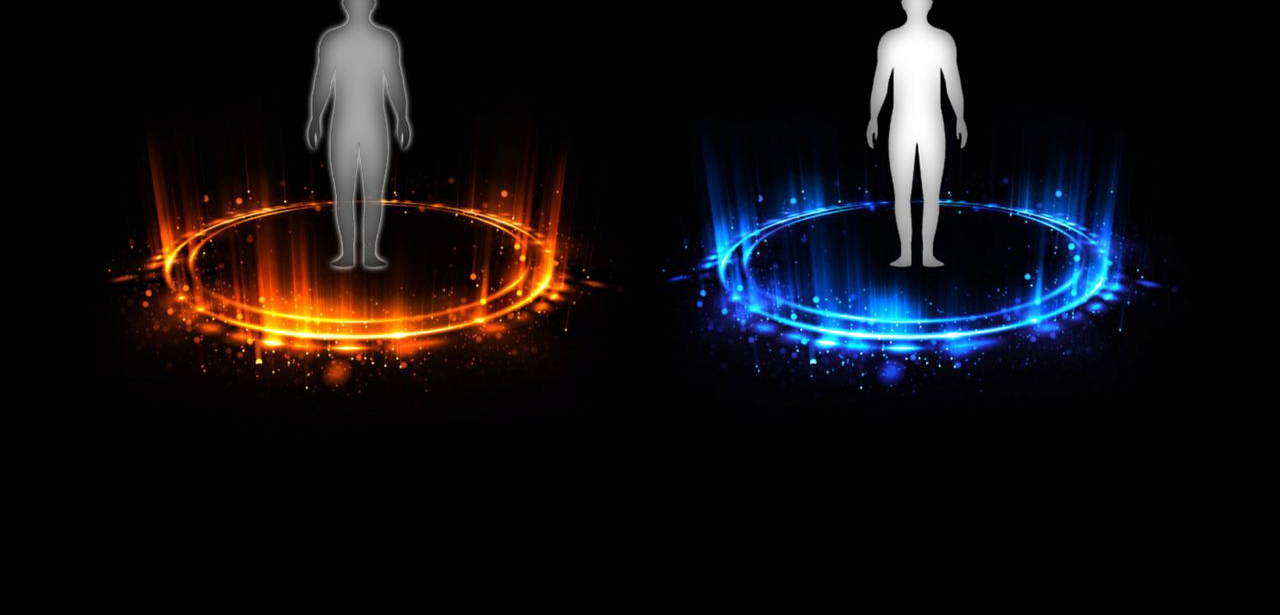
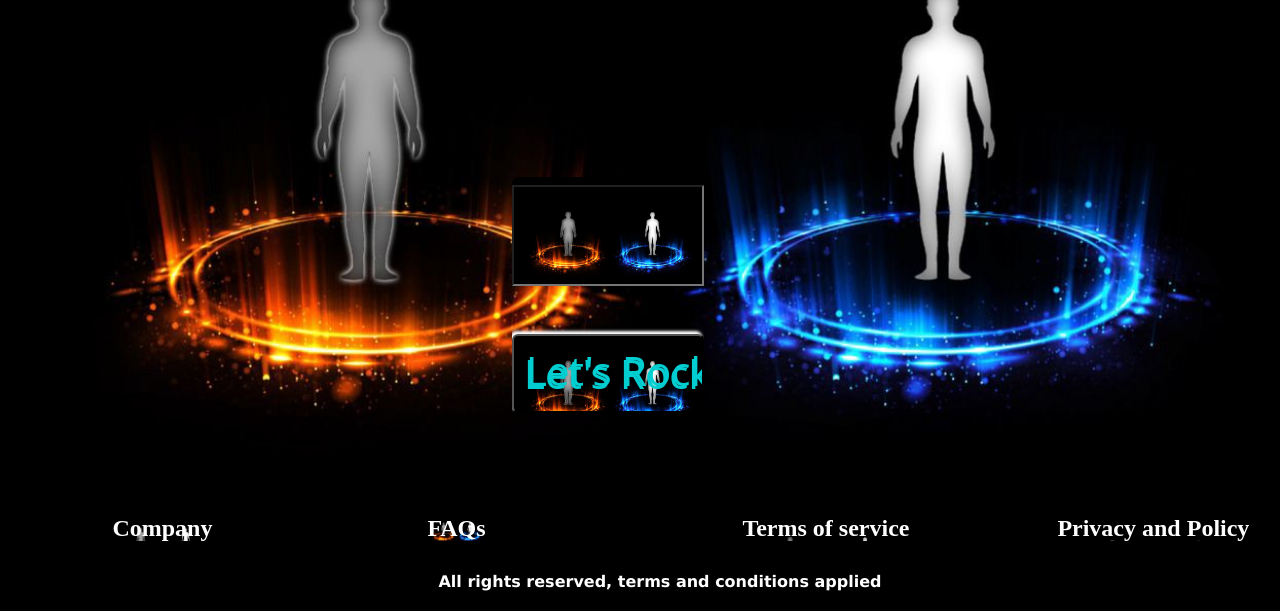
Before and after one commit to Ezra-Kipchumba/teleport, a plain HTML site: page Teleport/index.html in a window 1280 px wide. Shown: the part 185-800 px from the top of the page. Drawn offline with Linux system fonts and the light colour scheme.

Commit message:
style html

```diff
--- a/Teleport/index.css
+++ b/Teleport/index.css
@@ -1,16 +1,23 @@
-*{
+* {
     margin: 0;
     box-sizing: border-box;
-    background-image: url(./assets/teleworld1.jpeg);
+    background: url(./assets/teleworld1.jpeg)no-repeat;
     background-color: transparent;
+    width: 100%;
+    background-size: 100%;
+    overflow: hidden;
 }
-.top-h{
+
+.top-h {
     color: white;
     overflow: hidden;
     margin-left: 30px;
     font-size: xx-large;
+    font-family: Georgia, serif;
+    line-height: 2em;
 }
-.nav{
+
+.nav {
     text-align: center;
     padding: 36px 18px;
     font-size: 30px;
@@ -19,3 +26,91 @@
     align-items: center;
     color: aliceblue;
 }
+
+a:hover {
+    color: green;
+    text-decoration: underline overline;
+    transition: 0.5s;
+}
+
+.main {
+    height: 41vh;
+}
+
+#city {
+    padding: 30px 20px;
+    margin: 8px 0;
+    box-sizing: border-box;
+    color: white;
+    font-size: xx-large;
+    background-color: black;
+    font-weight: 700;
+}
+
+#btn {
+    margin-top: 40px;
+    cursor: pointer;
+    padding: 10px;
+    color: darkturquoise;
+    background-color: black;
+    font-family: system-ui, sans-serif;
+    border-radius: 6px;
+    font-size: 40px;
+    font-weight: 300;
+    text-shadow: 2px -3px;
+    white-space: nowrap;
+    box-shadow: -2px -3px 3px white;
+    transition: all 0.5s;
+
+}
+
+.main {
+    box-sizing: border-box;
+    border-radius: 8px;
+    margin-top: 15%;
+    width: 15%;
+    align-items: center;
+    margin-left: 40%;
+}
+
+#btn span{
+    cursor: pointer;
+    display: inline-block;
+    position: relative;
+    transition: 0.5s;
+}
+
+#btn span:after {
+    content: '\00bb';
+    position: absolute;
+    opacity: 0;
+    top: 0;
+    right: -20px;
+    transition: 0.5s;
+}
+
+#btn:hover span {
+    padding-right: 25px;
+    color: rgb(7, 189, 250);
+}
+
+.footer {
+    background-color: black;
+    color: white;
+}
+
+.icons2 {
+    display: flex;
+    flex-direction: row;
+    justify-content: space-around;
+    padding: 10px;
+    margin-left: 8%;
+
+}
+
+.close {
+    font-family: 'Lucida Sans', 'Lucida Sans Regular', 'Lucida Grande', 'Lucida Sans Unicode', Geneva, Verdana, sans-serif;
+    font-weight: 700;
+    text-align: center;
+    margin: 20px;
+}
--- a/Teleport/index.html
+++ b/Teleport/index.html
@@ -13,24 +13,46 @@
 <body>
     <!-- Section Nav -->
     <section>
+        <div class="top-h">
+            <h1>Get to the World in RealTime</h1>
+        </div>
         <div class="nav">
             <a href="#Home"><u>Home</u></a>
             <a>About</a>
             <a>Products</a>
             <a>Contact Us</a>
         </div>
-        <div class="top-h">
-            <h1>Get to the World in RealTime</h1>
+    </section>
+    <div class="main">
+
+        <form id="form_login">
+
+            <label>
+                <input type="text" id="city">
+              </label>
+          </form>
+          <button id="btn" type="button">Let's Rock</button>
         </div>
-    </section>
-    <main>
-        <div>
-            <input type="text" placeholder="input city" id="city-type">
-        </div>
+    <footer class="footer">
+                <div class="icons2">
+                    <div class="icon">
+                        <h2><a>Company</a></h2>
+                    </div>
+                    <div class="icon">
+                        <h2><a>FAQs</a></h2>
 
-    </main>
-    <footer>
-        <div></div>
+                    </div>
+                    <div class="icon">
+                        <h2><a>Terms of service</a></h2>
+                    </div>
+                    <div class="icon">
+                        <h2><a>Privacy and Policy</a></h2>
+                    </div>
+                </div>
+
+            <div class="close">
+                <h4>All rights reserved, terms and conditions applied</h4>
+            </div>
     </footer>
 
     <script src="index.js"></script>
```
